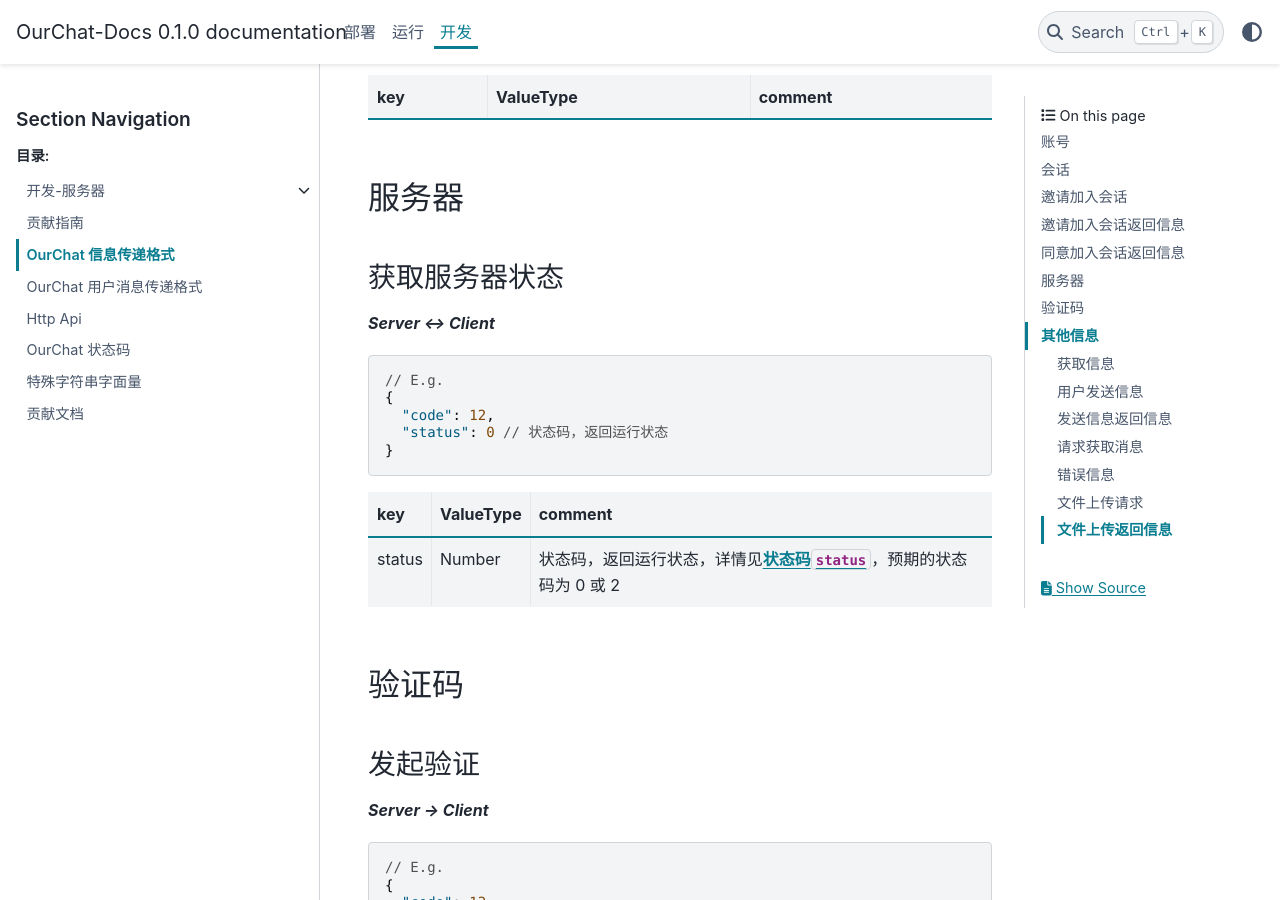
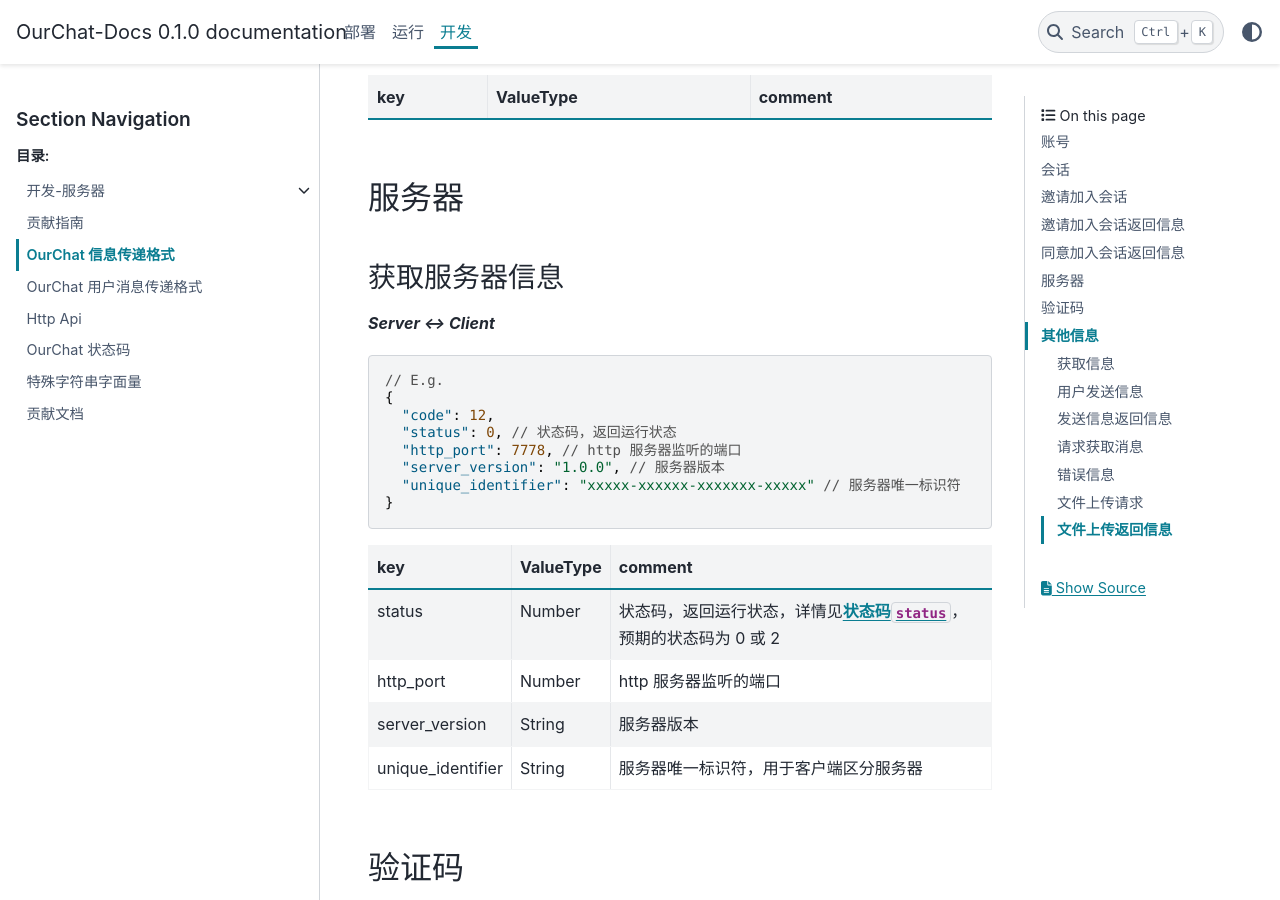
Before and after one commit to SkyUOI/OurChat-Docs, a Sphinx documentation site: the page built from docs/source/docs/development/msg_json.md, in a window 1280 px wide and 900 px high, scrolled down 10150 px. Built offline with Sphinx 7.4.7 and the PyData theme 0.15.4, drawn with Linux system fonts in a browser that asks for light colours.

Commit message:
update getServerInformation

````diff
--- a/docs/source/docs/development/msg_json.md
+++ b/docs/source/docs/development/msg_json.md
@@ -19,7 +19,7 @@
 ```
 
 | key      | ValueType | comment          |
-| :------- | :-------- | :--------------- |
+|:---------|:----------|:-----------------|
 | email    | String    | 注册邮箱         |
 | password | String    | 注册密码(已加密) |
 | name     | String    | 昵称             |
@@ -39,7 +39,7 @@
 失败：请参考[**注册状态码**](status_code.md#注册返回信息)
 
 | key  | ValueType | comment       |
-| :--- | :-------- | :------------ |
+|:-----|:----------|:--------------|
 | ocid | String    | 该账号的 ocid |
 
 ### 登录信息
@@ -56,11 +56,11 @@
 }
 ```
 
-| key        | ValueType | comment                      |
-| :--------- | :-------- | :--------------------------- |
+| key        | ValueType | comment                     |
+|:-----------|:----------|:----------------------------|
 | login_type | Number    | 0 为邮箱登录，1 为 ocid 登录 |
-| account    | String    | 账号绑定的邮箱或 ocid        |
-| password   | String    | 密码                         |
+| account    | String    | 账号绑定的邮箱或 ocid       |
+| password   | String    | 密码                        |
 
 ### 登录返回信息
 
@@ -78,7 +78,7 @@
 失败：请参考[**登录状态码**](status_code.md#登录返回信息)
 
 | key    | ValueType | comment                |
-| :----- | :-------- | :--------------------- |
+|:-------|:----------|:-----------------------|
 | ocid   | String    | 该账号的 ocid          |
 | status | Number    | 预期的状态码为 0 或 10 |
 
@@ -100,23 +100,23 @@
 ```
 
 | key            | ValueType | comment              |
-| :------------- | :-------- | :------------------- |
+|:---------------|:----------|:---------------------|
 | ocid           | String    | 该账号的 ocid        |
 | request_values | Array     | 需要服务端返回的信息 |
 
 | request_value      | ValueType | comment                                                           |
-| :----------------- | :-------- | :---------------------------------------------------------------- |
+|:-------------------|:----------|:------------------------------------------------------------------|
 | ocid               | String    | 该账号的 ocid                                                     |
-| email              | String    | 该账号绑定的邮箱(仅本账号可获取，非本账号返回 null)               |
+| email              | String    | 该账号绑定的邮箱(仅本账号可获取，非本账号返回 null)                |
 | user_name          | String    | 用户名                                                            |
 | display_name       | String    | 备注名                                                            |
 | status             | Number    | 该账号的状态                                                      |
 | avatar_key         | String    | 获取头像时需要用到的密钥                                          |
 | time               | String    | 该账号注册的时间戳                                                |
 | public_update_time | String    | 该账号公共(即不包括**sessions**和**friends**)数据最后更新的时间戳 |
-| update_time        | String    | 该账号所有数据最后更新的时间戳(仅本账号可获取，非本账号返回 null) |
-| sessions           | Array     | 该账号加入/创建的会话列表(仅本账号可获取，非本账号返回 null)      |
-| friends            | Array     | 该账号的好友列表 (仅本账号可获取，非本账号返回 null)              |
+| update_time        | String    | 该账号所有数据最后更新的时间戳(仅本账号可获取，非本账号返回 null)  |
+| sessions           | Array     | 该账号加入/创建的会话列表(仅本账号可获取，非本账号返回 null)       |
+| friends            | Array     | 该账号的好友列表 (仅本账号可获取，非本账号返回 null)               |
 
 ### 获取账号信息返回信息
 
@@ -137,7 +137,7 @@
 失败:请参考[**获取账号信息状态码**](status_code.md#获取账号信息返回信息)
 
 | key  | ValueType | comment                                                           |
-| :--- | :-------- | :---------------------------------------------------------------- |
+|:-----|:----------|:------------------------------------------------------------------|
 | data | Object    | 账号信息,详情[见上**获取账号信息**`request_value`](#获取账号信息) |
 
 ### 注销
@@ -184,14 +184,14 @@
 }
 ```
 
-| key  | ValueType | comment                                    |
-| :--- | :-------- | :----------------------------------------- |
+| key  | ValueType | comment                                   |
+|:-----|:----------|:------------------------------------------|
 | data | Object    | 需要更改的账号信息，可设置的字段见下面表格 |
 
 可设置的字段：
 
 | key        | ValueType |
-| :--------- | :-------- |
+|:-----------|:----------|
 | user_name  | String    |
 | avatar_key | String    |
 | status     | Number    |
@@ -214,15 +214,15 @@
 }
 ```
 
-| key  | ValueType | comment                                    |
-| :--- | :-------- | :----------------------------------------- |
-| ocid | String    | 需要更改的好友的 ocid                      |
+| key  | ValueType | comment                                   |
+|:-----|:----------|:------------------------------------------|
+| ocid | String    | 需要更改的好友的 ocid                     |
 | data | Object    | 需要更改的好友信息，可设置的字段见下面表格 |
 
 可设置的字段：
 
 | key          | ValueType |
-| :----------- | :-------- |
+|:-------------|:----------|
 | display_name | String    |
 
 ### 设置账号信息返回信息
@@ -260,12 +260,12 @@
 ```
 
 | key            | ValueType | comment              |
-| :------------- | :-------- | :------------------- |
+|:---------------|:----------|:---------------------|
 | session_id     | Number    | 该会话的 ID          |
 | request_values | Array     | 需要服务端返回的信息 |
 
 | request_value | valueType | comment                    |
-| :------------ | :-------- | :------------------------- |
+|:--------------|:----------|:---------------------------|
 | session_id    | Number    | 该会话的 ID                |
 | name          | String    | 会话名称                   |
 | avatar_key    | String    | 获取头像时需要用到的密钥   |
@@ -293,7 +293,7 @@
 失败:请参考[**获取会话信息状态码**](status_code.md#获取会话信息返回信息)
 
 | key  | ValueType | comment                                                           |
-| :--- | :-------- | :---------------------------------------------------------------- |
+|:-----|:----------|:------------------------------------------------------------------|
 | data | Object    | 账号信息,详情[见上**获取会话信息**`request_value`](#获取会话信息) |
 
 ### 新建会话请求信息
@@ -327,7 +327,7 @@
 ```
 
 | key        | ValueType | comment                             |
-| :--------- | :-------- | :---------------------------------- |
+|:-----------|:----------|:------------------------------------|
 | avatar_key | String    | 获取头像时需要用到的密钥            |
 | name       | String    | 会话名称,可选(如不填写使用默认名称) |
 | members    | Array     | 会话成员                            |
@@ -347,7 +347,7 @@
 失败:请参考[**新建会话状态码**](status_code.md#新建会话返回信息)
 
 | key        | ValueType | comment |
-| :--------- | :-------- | :------ |
+|:-----------|:----------|:--------|
 | session_id | Number    | 会话 id |
 
 ## 邀请加入会话
@@ -365,7 +365,7 @@
 ```
 
 | key              | valueType | comment    |
-| :--------------- | :-------- | :--------- |
+|:-----------------|:----------|:-----------|
 | session_id       | Number    | 会话 id    |
 | inviter_id       | String    | 邀请者 id  |
 | message          | String    | 留言       |
@@ -385,7 +385,7 @@
 ```
 
 | key        | ValueType | comment          |
-| :--------- | :-------- | :--------------- |
+|:-----------|:----------|:-----------------|
 | session_id | Number    | 会话 id          |
 | accept     | Boolean   | 对邀请的同意情况 |
 
@@ -407,7 +407,7 @@
 
 ## 服务器
 
-### 获取服务器状态
+### 获取服务器信息
 
 **_Server <-> Client_**
 
@@ -415,13 +415,19 @@
 // E.g.
 {
   "code": 12,
-  "status": 0 // 状态码，返回运行状态
+  "status": 0, // 状态码，返回运行状态
+  "http_port": 7778, // http 服务器监听的端口
+  "server_version": "1.0.0", // 服务器版本
+  "unique_identifier": "xxxxx-xxxxxx-xxxxxxx-xxxxx" // 服务器唯一标识符
 }
 ```
 
-| key    | ValueType | comment                                                                                                |
-| :----- | :-------- | :----------------------------------------------------------------------------------------------------- |
-| status | Number    | 状态码，返回运行状态，详情见[**状态码**`status`](status_code.md#获取服务器状态)，预期的状态码为 0 或 2 |
+| key               | ValueType | comment                                                                                             |
+|:------------------|:----------|:----------------------------------------------------------------------------------------------------|
+| status            | Number    | 状态码，返回运行状态，详情见[**状态码**`status`](status_code.md#获取服务器状态)，预期的状态码为 0 或 2 |
+| http_port         | Number    | http 服务器监听的端口                                                                               |
+| server_version    | String    | 服务器版本                                                                                          |
+| unique_identifier | String    | 服务器唯一标识符，用于客户端区分服务器                                                               |
 
 ## 验证码
 
@@ -451,7 +457,7 @@
 ```
 
 | key   | ValueType | comment  |
-| :---- | :-------- | :------- |
+|:------|:----------|:---------|
 | email | String    | 验证邮箱 |
 
 #### 返回消息
@@ -480,8 +486,8 @@
 }
 ```
 
-| key    | ValueType | comment                                                                            |
-| :----- | :-------- | :--------------------------------------------------------------------------------- |
+| key    | ValueType | comment                                                                          |
+|:-------|:----------|:---------------------------------------------------------------------------------|
 | status | Number    | 状态码，详情见[**状态码**`status`](status_code.md#验证状态)，预期的状态码为 0 或 7 |
 
 ## 其他信息
@@ -513,7 +519,7 @@
 ```
 
 | key        | ValueType | comment               |
-| :--------- | :-------- | :-------------------- |
+|:-----------|:----------|:----------------------|
 | msgs       | Array     | 发送的消息列表        |
 | session_id | Number    | 消息全部属于该会话 id |
 | msgs       | Array     | 消息列表              |
@@ -565,17 +571,17 @@
 **_Warning:该接口调用后，考虑到消息可能有很多，可能不会一次性返回所有信息，注意分批接收！_**
 
 | key  | ValueType | comment                    |
-| :--- | :-------- | :------------------------- |
+|:-----|:----------|:---------------------------|
 | time | String    | 接收来自该时间戳之后的消息 |
 
-| key        | ValueType | comment                                                      |
-| :--------- | :-------- | :----------------------------------------------------------- |
-| time       | String    | 发消息的时间戳                                               |
-| msg_id     | Number    | message 的 ID，唯一 **(注意：传输给服务器时无此字段)**       |
-| sender     | Object    | 发送者的相关数据                                             |
-| ocid       | String    | 发送者的 ocid                                                |
-| session_id | Number    | 发送者的会话 id                                              |
-| msg        | Array     | 消息列表                                                     |
+| key        | ValueType | comment                                                     |
+|:-----------|:----------|:------------------------------------------------------------|
+| time       | String    | 发消息的时间戳                                              |
+| msg_id     | Number    | message 的 ID，唯一 **(注意：传输给服务器时无此字段)**        |
+| sender     | Object    | 发送者的相关数据                                            |
+| ocid       | String    | 发送者的 ocid                                               |
+| session_id | Number    | 发送者的会话 id                                             |
+| msg        | Array     | 消息列表                                                    |
 | type       | Number    | 用户消息类型，详细见[**用户消息传递格式**](user_msg_json.md) |
 
 ### 错误信息
@@ -592,7 +598,7 @@
 ```
 
 | Key     | ValueType | Comment    |
-| :------ | :-------- | :--------- |
+|:--------|:----------|:-----------|
 | status  | Number    | 异常状态码 |
 | details | String    | 异常信息   |
 
@@ -611,7 +617,7 @@
 ```
 
 | key                  | ValueType | Comment                         |
-| :------------------- | :-------- | :------------------------------ |
+|:---------------------|:----------|:--------------------------------|
 | hash                 | String    | 文件`sha256`哈希                |
 | auto_clean(optional) | Boolean   | 该文件是否自动清理,默认为 false |
 | size                 | Number    | 上传文件的字节数                |
@@ -633,7 +639,7 @@
 
 失败:请参考[**上传文件状态码**](./status_code.md#上传文件返回信息)
 
-| key  | ValueType | Comment                                                              |
-| :--- | :-------- | :------------------------------------------------------------------- |
+| key  | ValueType | Comment                                                            |
+|:-----|:----------|:-------------------------------------------------------------------|
 | key  | String    | 资源密钥，用于请求头`Key:`中，验证发送者身份并且是资源访问唯一标识符 |
-| hash | String    | 文件的`sha256`哈希                                                   |
+| hash | String    | 文件的`sha256`哈希                                                 |
````
Also changed, not shown: 1 other file.
